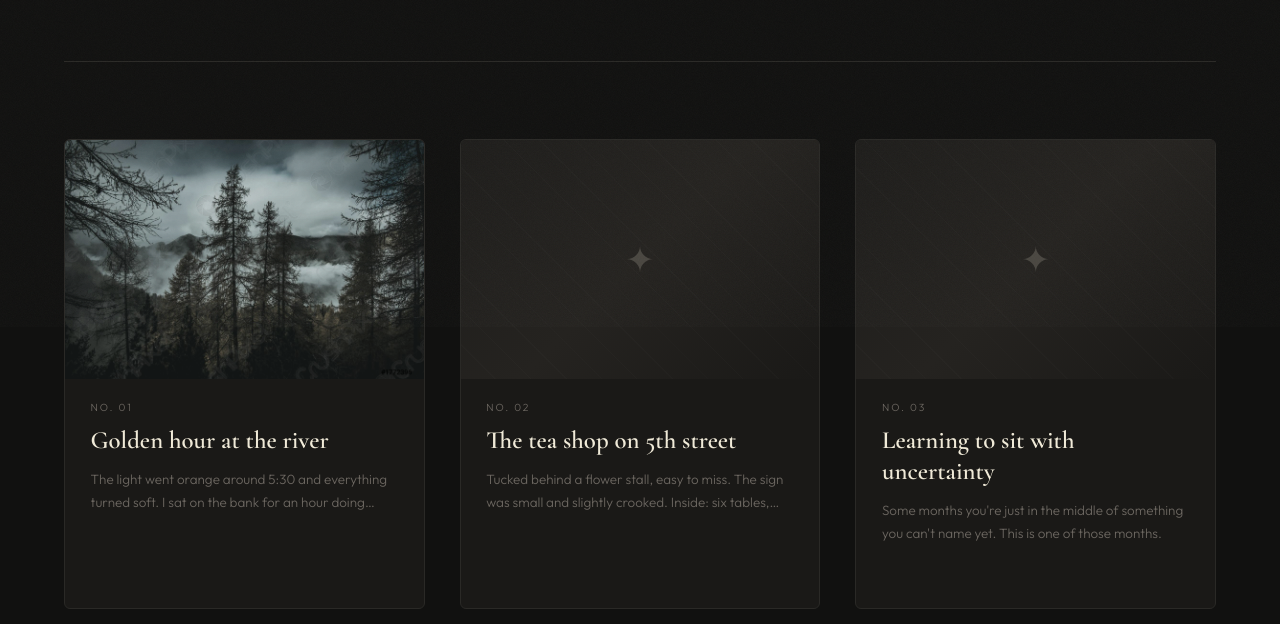
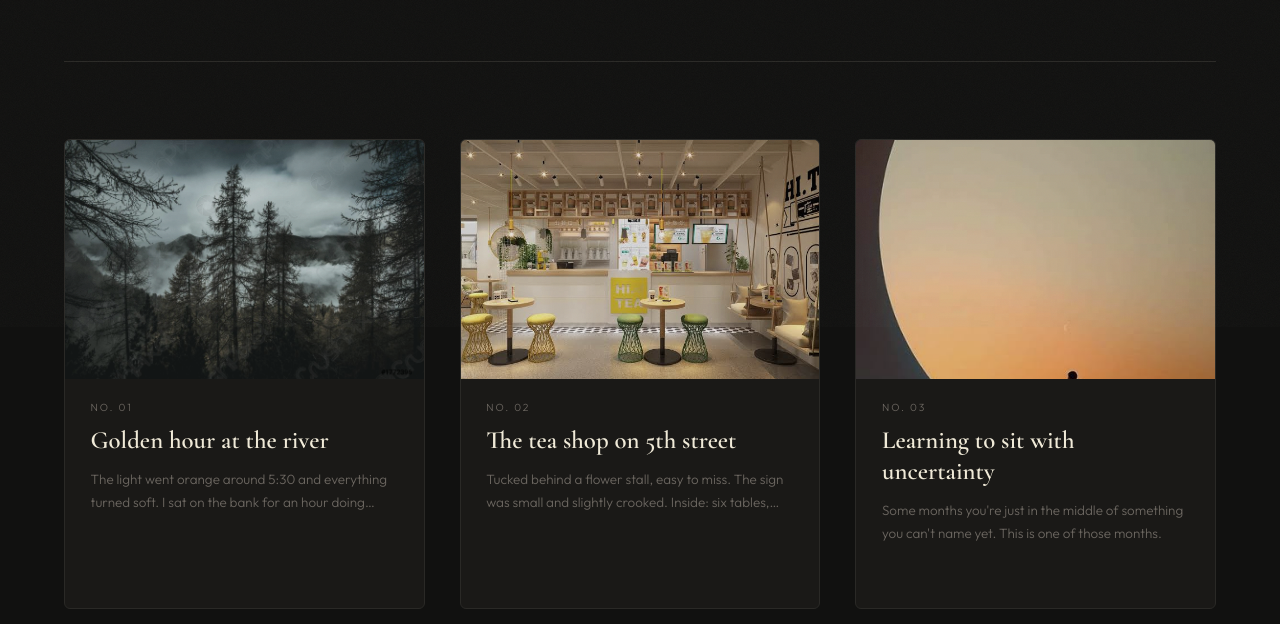
Before and after one commit to bks247/Live, a plain HTML site: page index.html in a window 1280 px wide. Shown: the part 473-1097 px from the top of the page. Drawn offline with nearby package versions, Linux system fonts and the light colour scheme.

Commit message:
Update index.html

```diff
--- a/index.html
+++ b/index.html
@@ -437,12 +437,12 @@
       {
         title: "The tea shop on 5th street",
         story: "Tucked behind a flower stall, easy to miss. The sign was small and slightly crooked. Inside: six tables, handwritten menus on yellowed card, and a radio playing something classical I couldn't name.\n\nThe owner brought tea without asking. Strong, a little smoky, served in small clay cups that warmed both hands. She'd been here 22 years, she said. Her daughter helps on weekends.\n\nI went back the next morning. And the morning after that.",
-        img: ""
+        img: "images/tea-shop.jpeg"
       },
       {
         title: "Learning to sit with uncertainty",
         story: "Some months you're just in the middle of something you can't name yet. This is one of those months.\n\nI keep starting sentences I don't finish. Starting projects, rearranging the same furniture. The uncertainty isn't bad exactly — it just sits in the room like a guest who hasn't explained why they came.\n\nA friend told me: not every chapter announces itself. Sometimes you're just living one before you know it.\n\nI think I'm in one.",
-        img: ""
+        img: "images/sit.jpeg"
       }
     ];
     // ════════════════════════════════════════════
```
